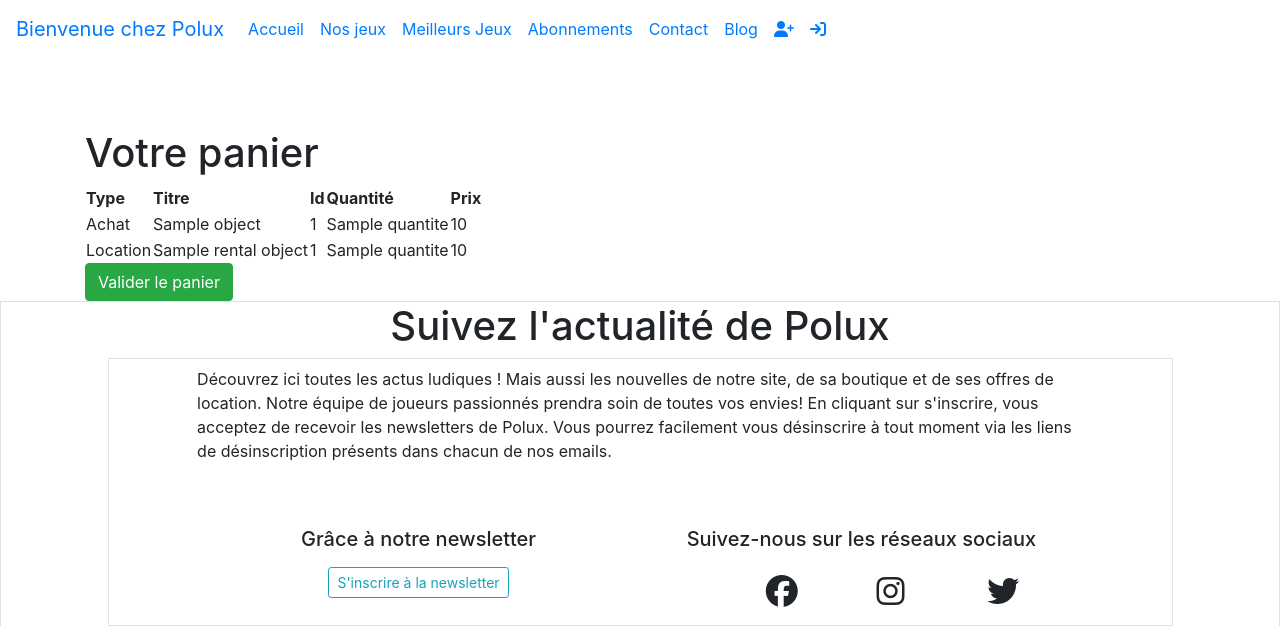
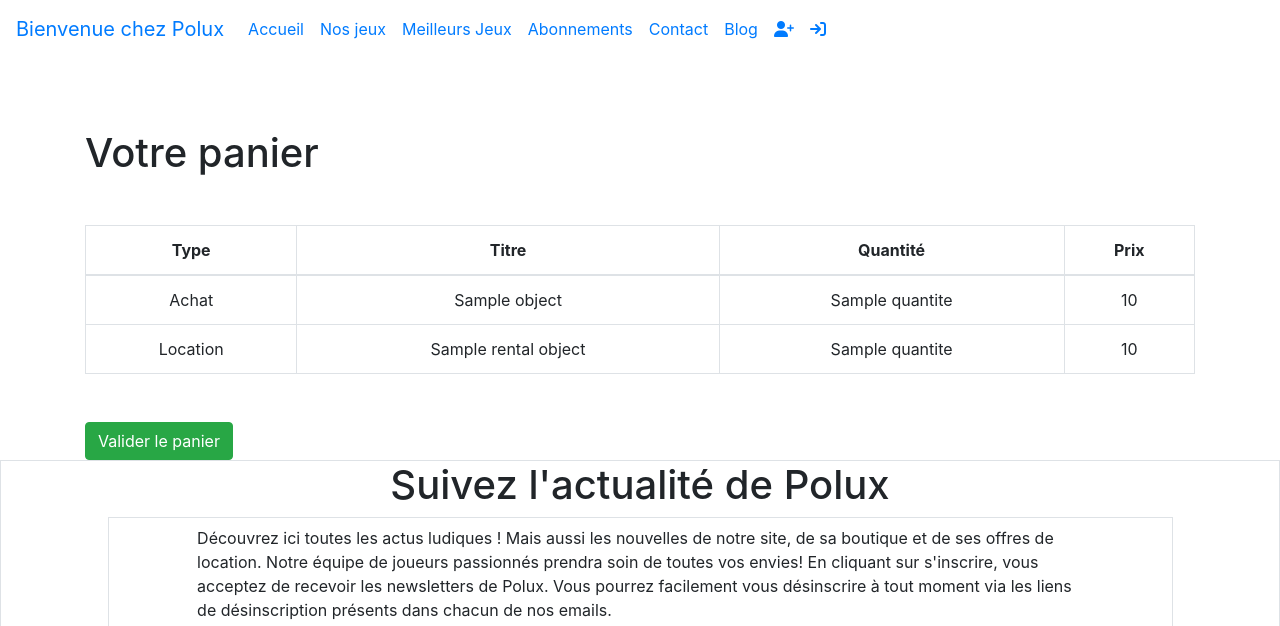
Before and after one commit to theoleben/testPoluxAgain, a Symfony app: template templates/cart/newTest.html.twig in a window 1280 px wide. Shown: the part 831-1457 px from the top of the page. Run offline with Twig, Linux system fonts and the light colour scheme; the template is opened without the code that fills it: most values are stand-ins (such as "Sample title", 1, 10 or a date in 2020); style sheets or scripts are compiled from the project's sources; some libraries are stand-ins or nearby versions; some web fonts are replaced.

Commit message:
feature: Command
Ajout de bootstrap pour le panier

```diff
--- a/templates/cart/newTest.html.twig
+++ b/templates/cart/newTest.html.twig
@@ -7,25 +7,25 @@
     <h1>Votre panier</h1>
 </div>
 
-<table>
+{% if objects|length > 0 or rentalObjects|length > 0 %}
+    <table class="table table-bordered text-center mt-5 mb-5">
 
         <thead>
             <th>Type</th>
             <th>Titre</th>
-    <th>Id</th>
+            {# <th>Id</th> #}
             <th>Quantité</th>
             <th>Prix</th>
         </thead>
 
         <tbody>
-
             {# Purchase #}
             {% for object in objects %}
                 <tr>
                     {# <td>{{ object.type }}</td> #}
                     <td>Achat</td>
                     <td>{{ object.titre }}</td>
-            <td>{{ object.id_jeu }}</td>
+                    {# <td>{{ object.id_jeu }}</td> #}
                     <td>{{ object.quantite }}</td>
                     <td>{{ object.prix }}</td>
                 </tr>
@@ -36,16 +36,17 @@
                 <tr>
                     <td>Location</td>
                     <td>{{ rental_object.titre }}</td>
-            <td>{{ rental_object.id_jeu }}</td>
+                    {# <td>{{ rental_object.id_jeu }}</td> #}
                     <td>{{ rental_object.quantite }}</td>
                     <td>{{ rental_object.prix }}</td>
                 </tr>
             {% endfor %}
-
         </tbody>
 
     </table>
-
     <a class="btn btn-success" href="{{ path('app_validate') }}">Valider le panier</a><br>
+{% else %}
+    <p class="mt-3 mb-3">Votre panier est vide !</p>
+{% endif %}
 
 {% endblock %}
```
Lines whose indentation alone changed are shown as unchanged.
